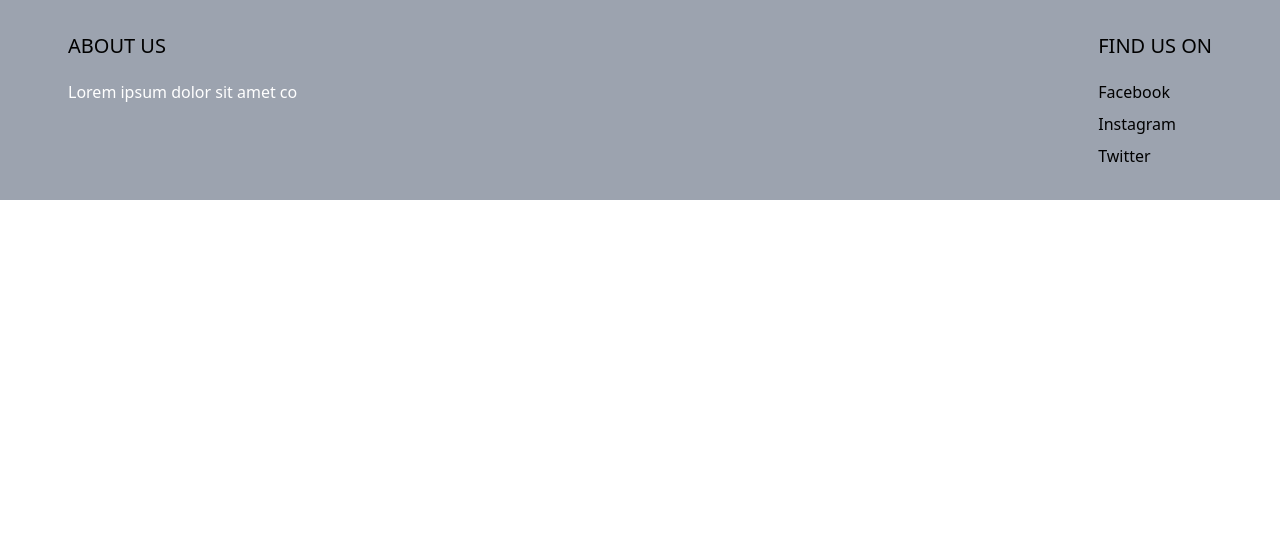
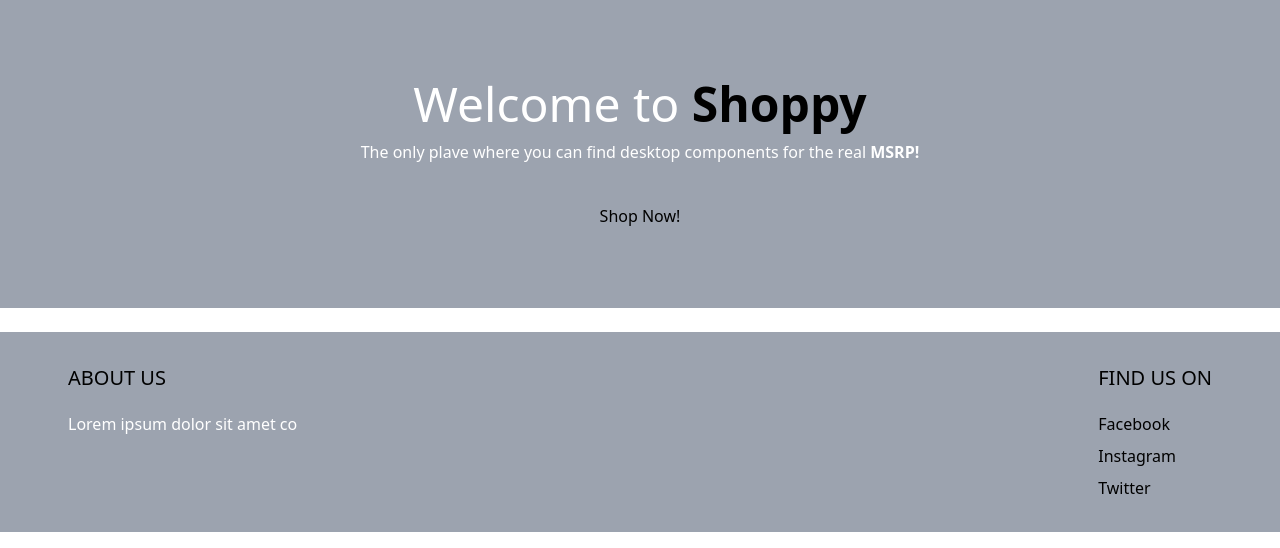
Before and after one commit to 11zouzou11/shoppy, a Django app: page / in a window 1280 px wide. Shown: the part 77-625 px from the top of the page. Run offline with Django 4.2, Linux system fonts and the light colour scheme; some libraries are stand-ins or nearby versions.

Commit message:
added the main section of the base with some styling

```diff
--- a/shoppy/main/templates/main/base.html
+++ b/shoppy/main/templates/main/base.html
@@ -11,6 +11,8 @@
 </head>
 <body>
 
+
+    <!-- navigation -->
     <nav class="border-b border-gray-300">
         <div class="max-w-6xl mx-auto py-2 px-6 xl:px-0 md:flex items-center justify-between">
             <div class="nav-left flex items-center space-x-6">
@@ -38,6 +40,23 @@
         </div>
     </nav>
 
+    <!-- main content -->
+
+    <main>
+        <header class="px-6 py-8 lg:py-20 bg-gray-400">
+            <div class="max-w-3xl mx-auto text-center">
+                <p class="mb-3 text-3xl lg:text-5xl text-white">
+                    Welcome to <strong><span class="text-black">Shoppy</span></strong>
+                </p>
+                <p class="mb-10 text-white">
+                    The only plave where you can find desktop components for the real <strong>MSRP!</strong>
+                </p>
+                <a href="" class="inline-block px-10-py-6 text-black hover:text-white">Shop Now!</a>
+            </div>
+        </header>
+    </main>
+<br>
+    <!-- Footer  -->
 
     <footer class="bg-gray-400">
         <div class="max-w-6xl mx-auto py-8 px-4 xl:px-1 md:flex justify-between">
```
